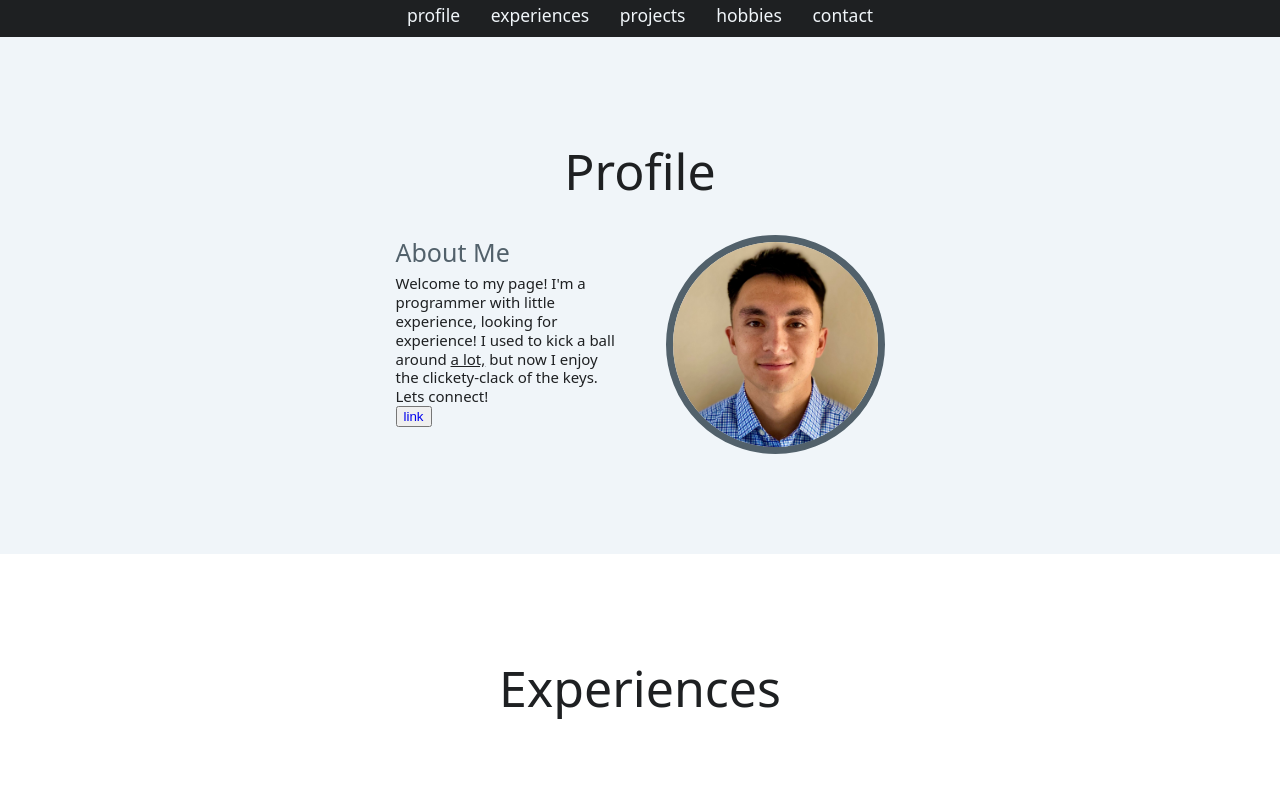
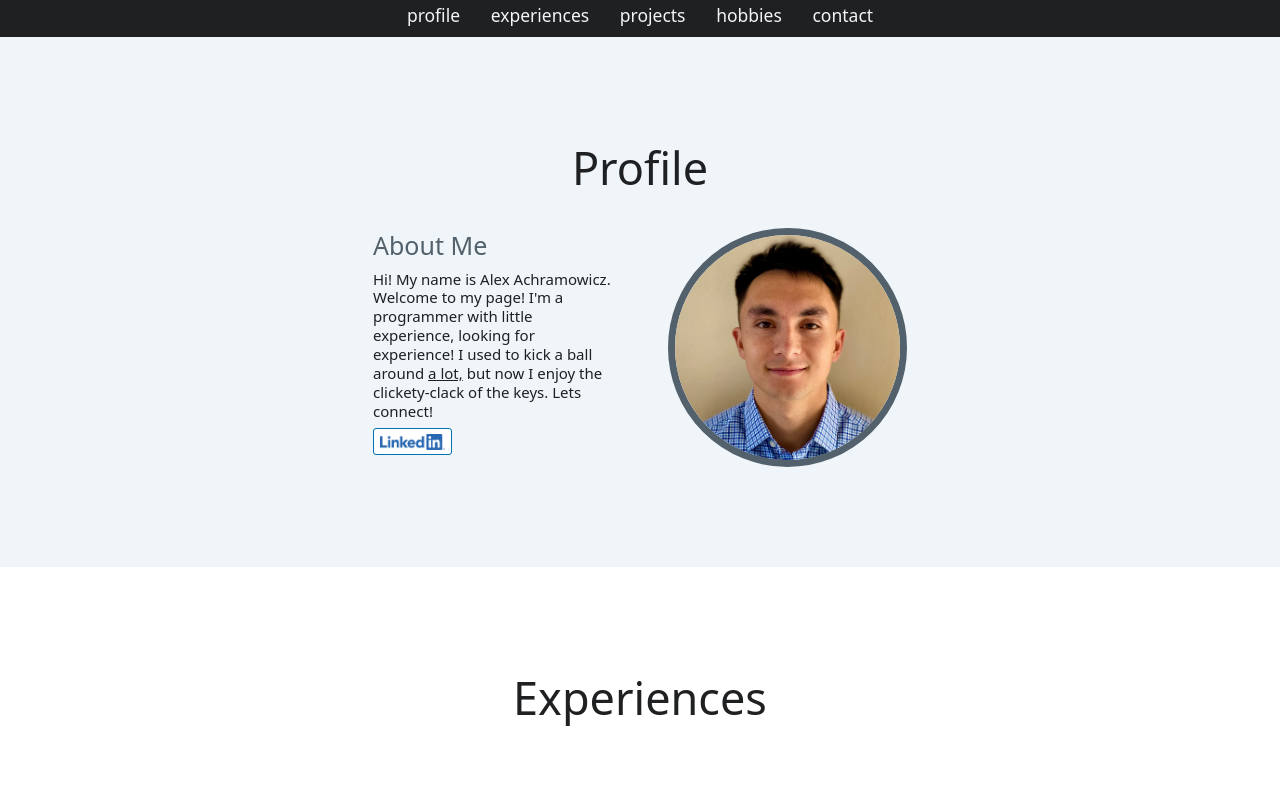
Before and after one commit to alexachramowicz/alexachramowicz.github.io, a plain HTML site: page index.html in a window 1280 px wide. Shown: the part 734-1540 px from the top of the page. Drawn offline with Linux system fonts and the light colour scheme.

Commit message:
added LinkedIn button

```diff
--- a/index.html
+++ b/index.html
@@ -38,6 +38,7 @@
                 <div id="about-container">
                     <span>About Me</span>
                     <div id="about-para">
+                        Hi! My name is Alex Achramowicz.
                         Welcome to my page! I'm a programmer with little
                         experience, looking for experience! I used to
                         kick a ball around
@@ -45,27 +46,27 @@
                         but now I enjoy the clickety-clack of the keys.
                         Lets connect!
                     </div>
-                    <div id="about-btn-container">
-                        <button class="linked-in-button">
-                            <a href="https://www.linkedin.com/in/alexachramowicz/">link</a>
-                        </button>
-                    </div>
+                    <button class="linked-in-button">
+                        <a href="https://www.linkedin.com/in/alexachramowicz/">
+                            <img src="images/logos/LI-Logo.png">
+                        </a>
+                    </button>
                 </div>
                 <img id="pfp" src="images/profile.jpeg">
             </div>
 
         </div>
         <div class="sub-container" id="experiences">
-            <span class="header">Experiences</div>
+            <span class="header">Experiences</span>
         </div>
         <div class="sub-container" id="projects">
-            <span class="header">Projects</div>
+            <span class="header">Projects</span>
         </div>
         <div class="sub-container" id="hobbies">
-            <span class="header">Hobbies</div>
+            <span class="header">Hobbies</span>
         </div>
         <div class="sub-container" id="contact">
-            <span class="header">Contact</div>
+            <span class="header">Contact</span>
         </div>
     </div>
     <script src="scripts/script.js"></script>
--- a/styles/main.css
+++ b/styles/main.css
@@ -91,7 +91,7 @@ ul#navbar {
 }
 
 .header {
-    font-size: 5rem;
+    font-size: 4.5rem;
     color: #1E2022;
     margin-bottom: 3rem;
 }
@@ -103,11 +103,11 @@ ul#navbar {
 #profile-container {
     display: flex;
     justify-content: space-between;
-    gap:5rem;
+    gap: 5.5rem;
 }
 
 #about-container {
-    width: 22rem;
+    width: 24rem;
 }
 
 #about-container span {
@@ -116,7 +116,7 @@ ul#navbar {
 }
 
 #about-para {
-    margin-top: 5px;
+    margin-top: 0.75rem;
     font-size: 1.5rem;
     color: #1E2022;
     line-height: 2.2ch;
@@ -130,12 +130,21 @@ ul#navbar {
     color: #52616B;
 }
 
-#about-btn-container a {
+.linked-in-button{
+    margin-top: 0.75rem;
+    background-color: white;
     text-decoration: none;
+    border: 1px solid #0072b1;
+    border-radius: 0.3rem;
+}
+
+.linked-in-button img {
+    padding-top: 0.4rem;
+    width: 6.5rem;
 }
 
 img#pfp {
-    width: 20.5rem;
+    width: 22.5rem;
     height: auto;
     border-radius: 50%;
     border: 0.75rem solid #52616B;
```
Also changed, not shown: images/logos/LI-Logo.png (added).
